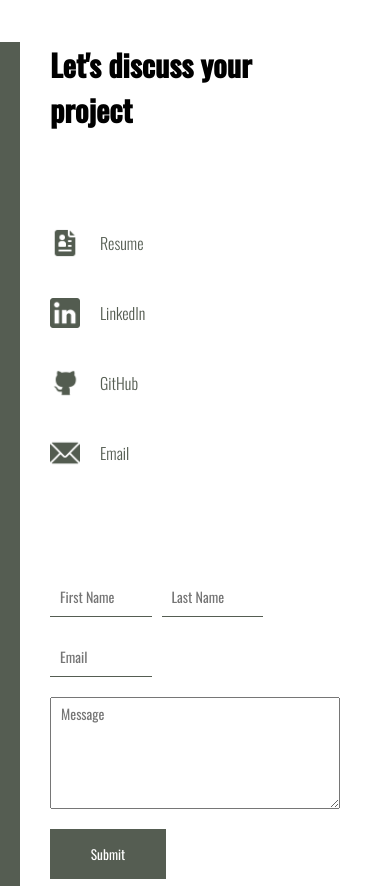
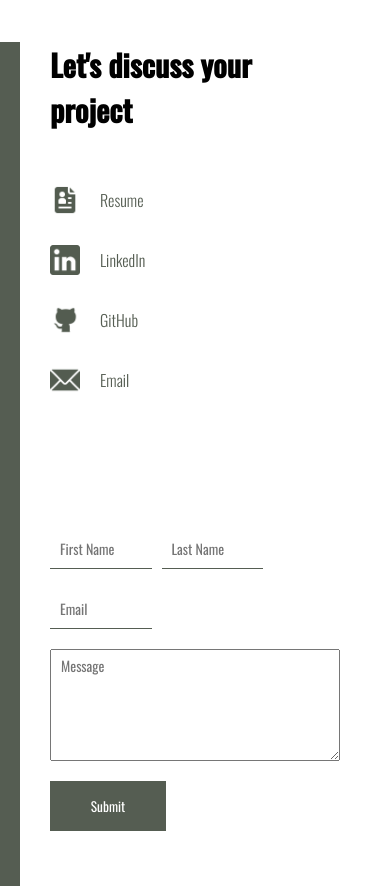
Before and after one commit to ingl3585/portfolio, a React (Create React App) app: page / in a window 390 px wide. Shown: the part 2540-3426 px from the top of the page. Built offline with nearby package versions, Linux system fonts and the light colour scheme.

Commit message:
updating responsiveness and added new favicon

```diff
--- a/src/components/Contact/contact.css
+++ b/src/components/Contact/contact.css
@@ -26,9 +26,9 @@
 }
 
 .c-info {
-    height: 50vh;
+    height: 35vh;
     width: 45vw;
-    margin-top: 5px;
+    margin: 10px 0 0 0;
     display: flex;
     flex-direction: column;
     justify-content: center;
@@ -38,7 +38,7 @@
 .c-info-item {
     display: flex;
     align-items: center;
-    margin: 25px 0;
+    padding: 10px 0;
     font-weight: 300;
     width: 70%;
 }
@@ -124,7 +124,7 @@ button:hover {
     }
 
     .c-info-item {
-        margin: 20px 0;
+        margin: 5px 0;
         width: 100%;
     }
 
--- a/src/components/ProjectList/projectList.css
+++ b/src/components/ProjectList/projectList.css
@@ -33,6 +33,10 @@
     height: 100%;
     width: 50%;
     border-radius: 25px;
+}
+
+.p-img:hover {
+    opacity: 0.8 !important;
 }
 
 @media screen and (max-width: 768px) {
```
Also changed, not shown: 1 other file (tests, documents, lock files or other folders).
